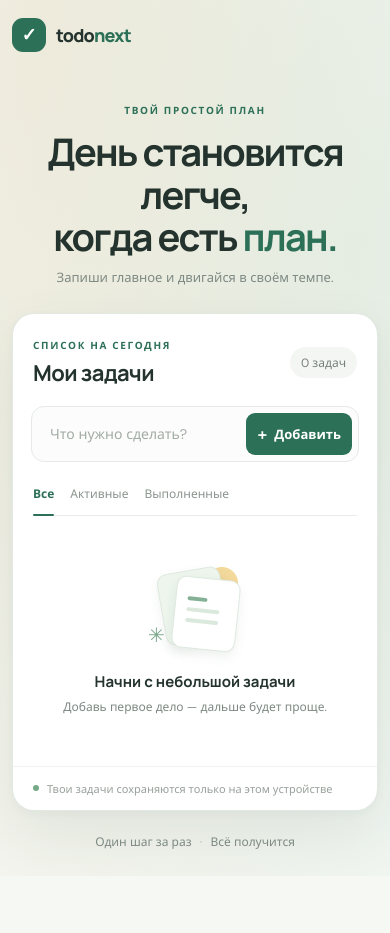
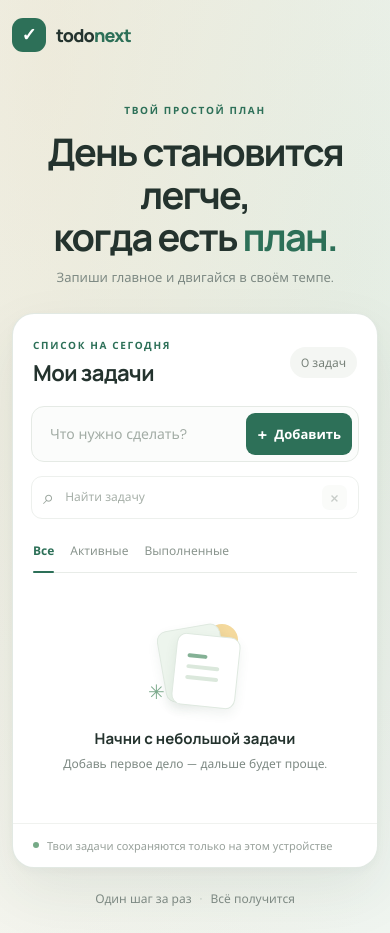
Before and after one commit to ZVERTURETORIG/todo-next, a Next.js app: page / in a window 390 px wide. Before the commit the page ends 876 px from the top, so only its background shows below. Built offline with nearby package versions, Linux system fonts and the light colour scheme.

Commit message:
Добавил поиск задач вместе с фильтром

```diff
--- a/app/globals.css
+++ b/app/globals.css
@@ -86,6 +86,15 @@ button { cursor: pointer; }
 .add-button:hover { transform: translateY(-1px); background: var(--green-dark); }
 .add-button span { padding-right: 4px; font-size: 17px; vertical-align: -1px; }
 
+.search-box { display: flex; align-items: center; gap: 9px; margin: 14px 34px 0; border: 1px solid #edf0ed; border-radius: 11px; padding: 8px 11px; background: #fff; }
+.search-icon { color: #9aa59d; font-size: 20px; line-height: 1; }
+.search-box input { min-width: 0; flex: 1; border: 0; outline: none; background: transparent; color: var(--ink); font-size: 12px; }
+.search-box input::placeholder { color: #a7b0a9; }
+.search-box input::-webkit-search-cancel-button { display: none; }
+.clear-search { width: 25px; height: 25px; border: 0; border-radius: 7px; background: #f2f5f1; color: #748077; font-size: 19px; line-height: 1; transition: background 150ms ease, color 150ms ease; }
+.clear-search:hover:not(:disabled) { background: #e6eee7; color: var(--green); }
+.clear-search:disabled { cursor: default; opacity: 0.4; }
+
 .list-toolbar { justify-content: space-between; margin: 25px 34px 0; border-bottom: 1px solid var(--line); }
 .filter-list { display: flex; gap: 20px; }
 .filter-button { position: relative; border: 0; padding: 0 0 13px; background: transparent; color: #8a958e; font-size: 12px; }
@@ -130,6 +139,7 @@ button { cursor: pointer; }
   .intro-copy { font-size: 13px; }
   .panel-heading { padding: 24px 20px 18px; }
   .task-form { margin: 0 18px; }
+  .search-box { margin-right: 18px; margin-left: 18px; }
   .add-button { padding: 10px 11px; }
   .list-toolbar { margin: 23px 20px 0; }
   .filter-list { gap: 16px; }
--- a/app/page.tsx
+++ b/app/page.tsx
@@ -27,6 +27,7 @@ export default function Home() {
   const [tasks, setTasks] = useState<Task[]>([]);
   const [filter, setFilter] = useState<Filter>("all");
   const [newTask, setNewTask] = useState("");
+  const [searchQuery, setSearchQuery] = useState("");
   const [isLoaded, setIsLoaded] = useState(false);
   const [editingId, setEditingId] = useState<string | null>(null);
   const [editText, setEditText] = useState("");
@@ -99,10 +100,14 @@ export default function Home() {
     setEditText("");
   };
 
+  const normalizedQuery = searchQuery.trim().toLocaleLowerCase("ru");
   const visibleTasks = tasks.filter((task) => {
-    if (filter === "active") return !task.done;
-    if (filter === "completed") return task.done;
-    return true;
+    const matchesFilter =
+      filter === "all" ||
+      (filter === "active" && !task.done) ||
+      (filter === "completed" && task.done);
+    const matchesSearch = task.text.toLocaleLowerCase("ru").includes(normalizedQuery);
+    return matchesFilter && matchesSearch;
   });
 
   return (
@@ -142,6 +147,28 @@ export default function Home() {
           <button className="add-button" type="submit"><span aria-hidden="true">+</span> Добавить</button>
         </form>
 
+        <div className="search-box" role="search">
+          <span className="search-icon" aria-hidden="true">⌕</span>
+          <label className="visually-hidden" htmlFor="task-search">Поиск задач</label>
+          <input
+            id="task-search"
+            type="search"
+            placeholder="Найти задачу"
+            value={searchQuery}
+            onChange={(event) => setSearchQuery(event.target.value)}
+          />
+          <button
+            className="clear-search"
+            type="button"
+            aria-label="Очистить поиск"
+            title="Очистить поиск"
+            disabled={!searchQuery}
+            onClick={() => setSearchQuery("")}
+          >
+            ×
+          </button>
+        </div>
+
         <div className="list-toolbar">
           <div className="filter-list" aria-label="Фильтр задач">
             {filters.map((item) => (
@@ -157,7 +184,7 @@ export default function Home() {
           </div>
         </div>
 
-        {tasks.length === 0 ? (
+        {tasks.length === 0 && !normalizedQuery ? (
           <div className="empty-state">
             <div className="empty-art" aria-hidden="true">
               <span className="empty-sun" />
@@ -168,6 +195,8 @@ export default function Home() {
             <h3>Начни с небольшой задачи</h3>
             <p>Добавь первое дело — дальше будет проще.</p>
           </div>
+        ) : visibleTasks.length === 0 && normalizedQuery ? (
+          <div className="empty-result" role="status">По запросу „{searchQuery.trim()}“ ничего не найдено</div>
         ) : visibleTasks.length === 0 ? (
           <div className="empty-result">В этом фильтре пока нет задач.</div>
         ) : (
```
